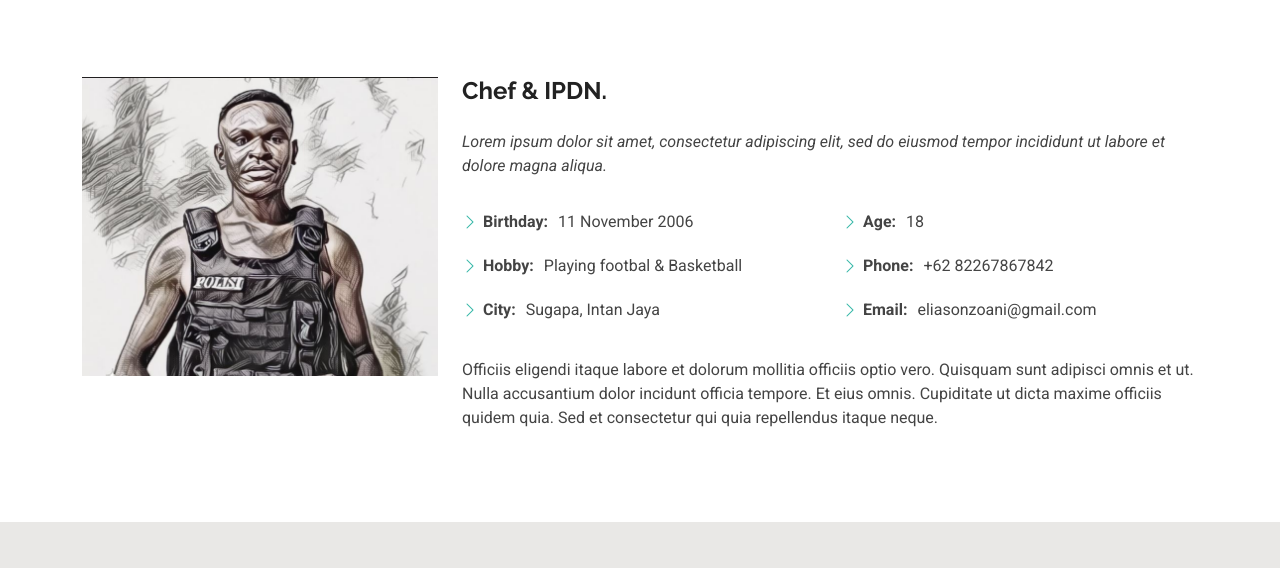
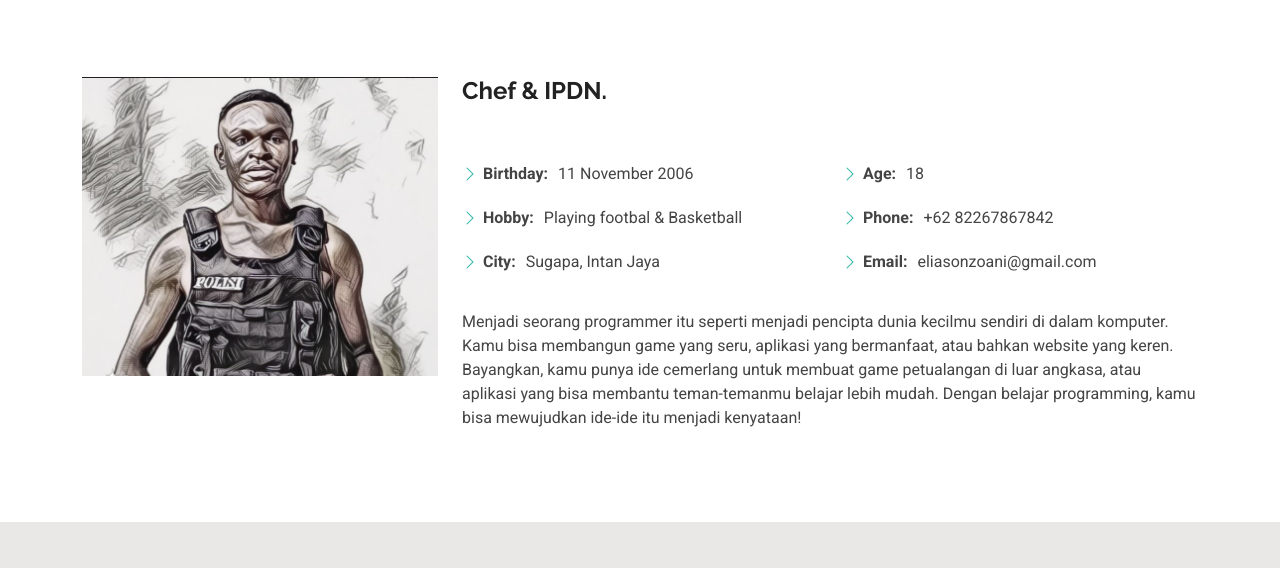
Before and after one commit to elisonM11/elisonM11, a plain HTML site: page about.html in a window 1280 px wide. Shown: the part 204-772 px from the top of the page. Drawn offline with Linux system fonts and the light colour scheme.

Commit message:
Update about.html

```diff
--- a/about.html
+++ b/about.html
@@ -86,8 +86,6 @@
           <div class="col-lg-8 content">
             <h2>Chef &amp; IPDN.</h2>
             <p class="fst-italic py-3">
-              Lorem ipsum dolor sit amet, consectetur adipiscing elit, sed do eiusmod tempor incididunt ut labore et dolore
-              magna aliqua.
             </p>
             <div class="row">
               <div class="col-lg-6">
@@ -106,8 +104,7 @@
               </div>
             </div>
             <p class="py-3">
-              Officiis eligendi itaque labore et dolorum mollitia officiis optio vero. Quisquam sunt adipisci omnis et ut. Nulla accusantium dolor incidunt officia tempore. Et eius omnis.
-              Cupiditate ut dicta maxime officiis quidem quia. Sed et consectetur qui quia repellendus itaque neque.
+              Menjadi seorang programmer itu seperti menjadi pencipta dunia kecilmu sendiri di dalam komputer. Kamu bisa membangun game yang seru, aplikasi yang bermanfaat, atau bahkan website yang keren. Bayangkan, kamu punya ide cemerlang untuk membuat game petualangan di luar angkasa, atau aplikasi yang bisa membantu teman-temanmu belajar lebih mudah. Dengan belajar programming, kamu bisa mewujudkan ide-ide itu menjadi kenyataan!
             </p>
           </div>
         </div>
```
